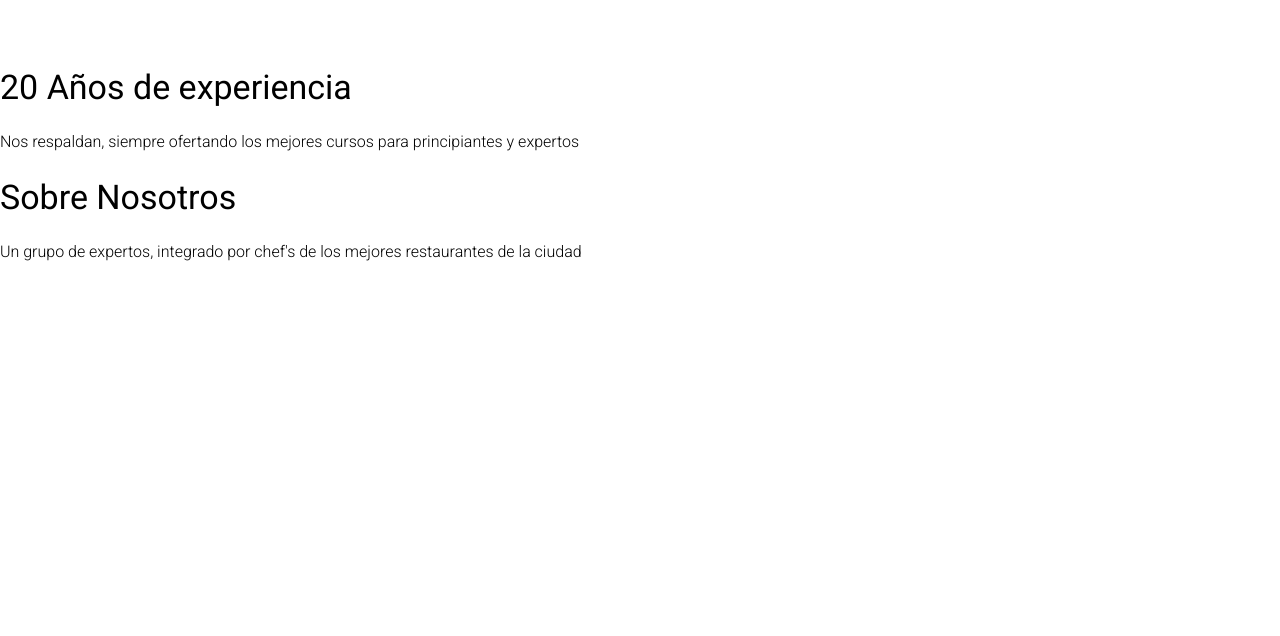
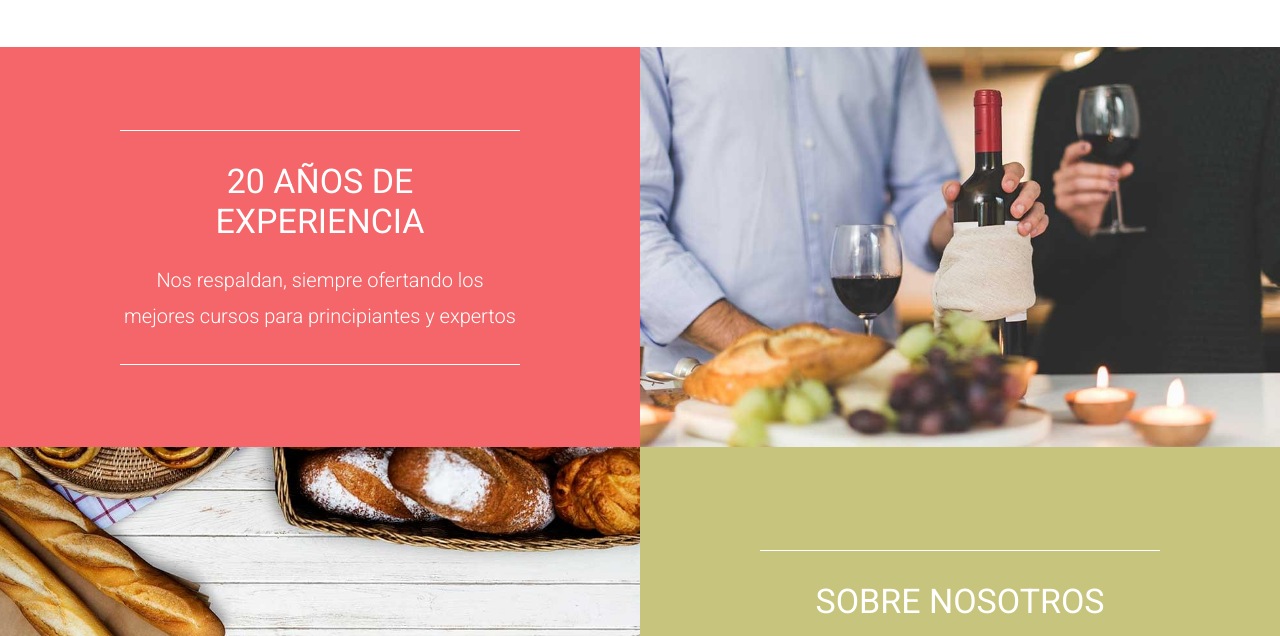
Before and after one commit to HugoAvila-Dev/Escuela-de-Cocina, a website: page index.html in a window 1280 px wide. Shown: the part 164-800 px from the top of the page. Drawn offline with Linux system fonts and the light colour scheme.

Commit message:
css a bloques

```diff
--- a/src/scss/app.scss
+++ b/src/scss/app.scss
@@ -1,3 +1,4 @@
 @use 'base';
 @use 'ui/header';
 @use 'ui/nav';
+@use 'ui/contenido';
--- a/src/scss/base/_mixins.scss
+++ b/src/scss/base/_mixins.scss
@@ -6,16 +6,19 @@
         @content;
     }
 }
+
 @mixin tablet {
     @media (min-width: v.$tablet) {
         @content;
     }
 }
+
 @mixin desktop {
     @media (min-width: v.$desktop) {
         @content;
     }
 }
+
 @mixin desktopXL {
     @media (min-width: v.$desktopxl) {
         @content;
@@ -40,8 +43,9 @@
     @include tablet {
         width: auto;
     }
+
     &:hover {
-        background-color: darken( $bgColor, 10% );
+        background-color: darken($bgColor, 10%);
     }
 }
 
@@ -50,3 +54,10 @@
     gap: $espaciado;
     grid-template-columns: repeat($columnas, 1fr);
 }
+
+@mixin bgImage($url) {
+    background-image: url( $url );
+    background-size: cover;
+    background-position: center center;
+    background-repeat: no-repeat;
+}
--- /dev/null
+++ b/src/scss/ui/contenido/_bloques.scss
@@ -0,0 +1,55 @@
+@use 'base/variables' as v;
+@use 'base/mixins' as m;
+
+
+.bloques {
+
+
+    &__grid {
+        @include m.tablet {
+            @include m.grid(2, 0rem);
+            grid-auto-flow: dense;
+         }
+
+    }
+}
+
+.bloque {
+    height: 40rem;
+    display: flex;
+    flex-direction: column;
+    justify-content: center;
+    align-items: center;
+    text-align: center;
+
+    &:nth-child(1) {
+        background-color: v.$primario;
+    }
+
+    &:nth-child(2) {
+        @include m.bgImage('../img/bloque_1.jpg');
+    }
+    &:nth-child(3) {
+        background-color: v.$secundario;
+        @include m.tablet {
+            grid-column: 2/3;
+         }
+    }
+    &:nth-child(4) {
+        @include m.bgImage('../img/bloque_2.jpg');
+    }
+    &__contenido {
+        max-width: 40rem;
+        border-block: 1px solid v.$blanco;
+        color: v.$blanco;
+        padding: 1rem 0;
+
+    }
+    &__heading {
+        text-transform: uppercase;
+
+    }
+    &__texto {
+        font-size: 2rem;
+    }
+}
--- /dev/null
+++ b/src/scss/ui/contenido/_index.scss
@@ -0,0 +1 @@
+@forward 'bloques';
```
Also changed, not shown: build/css/app.css, src/scss/ui/header/_bloques.scss (deleted), 1 other file.
